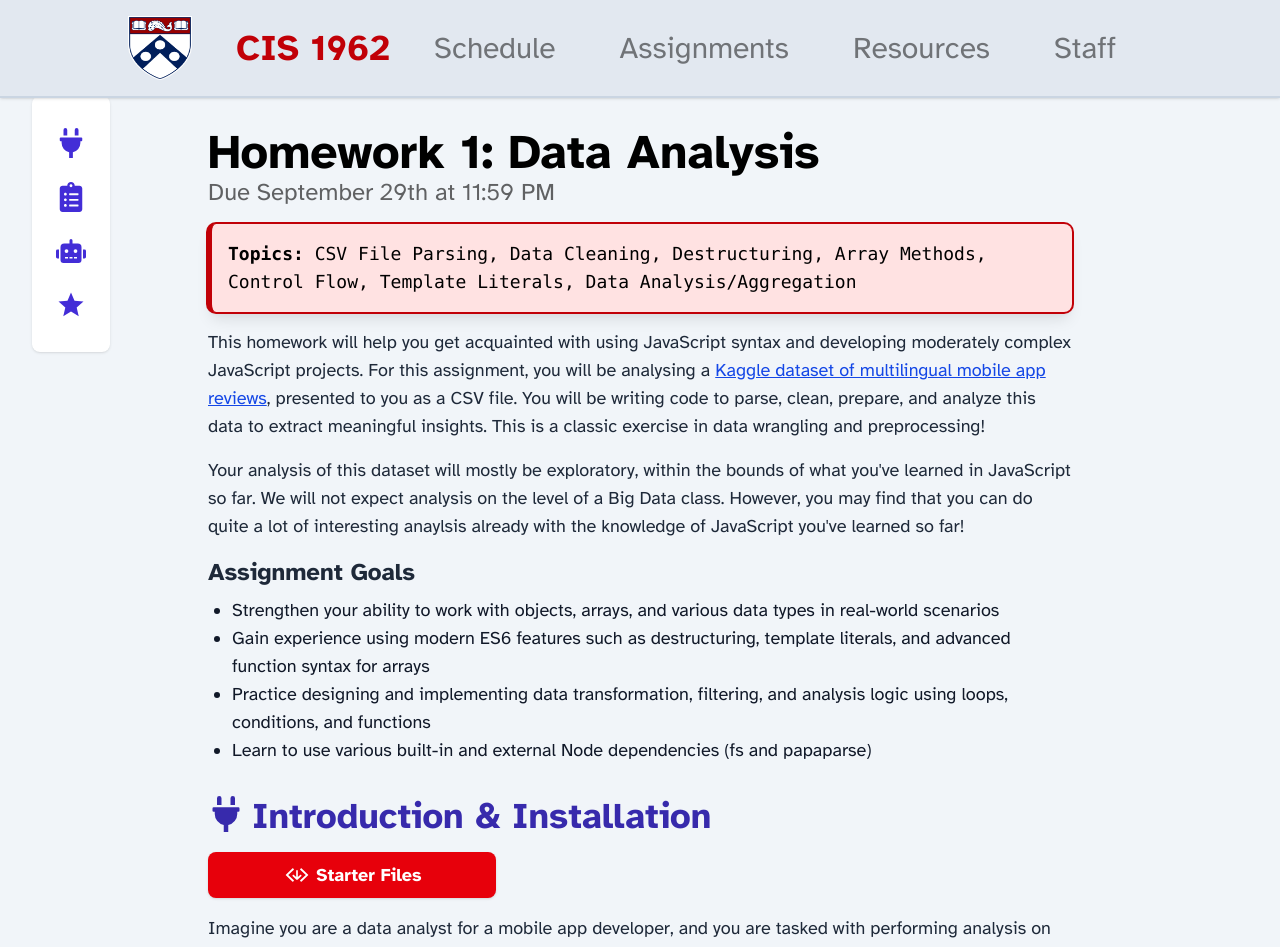
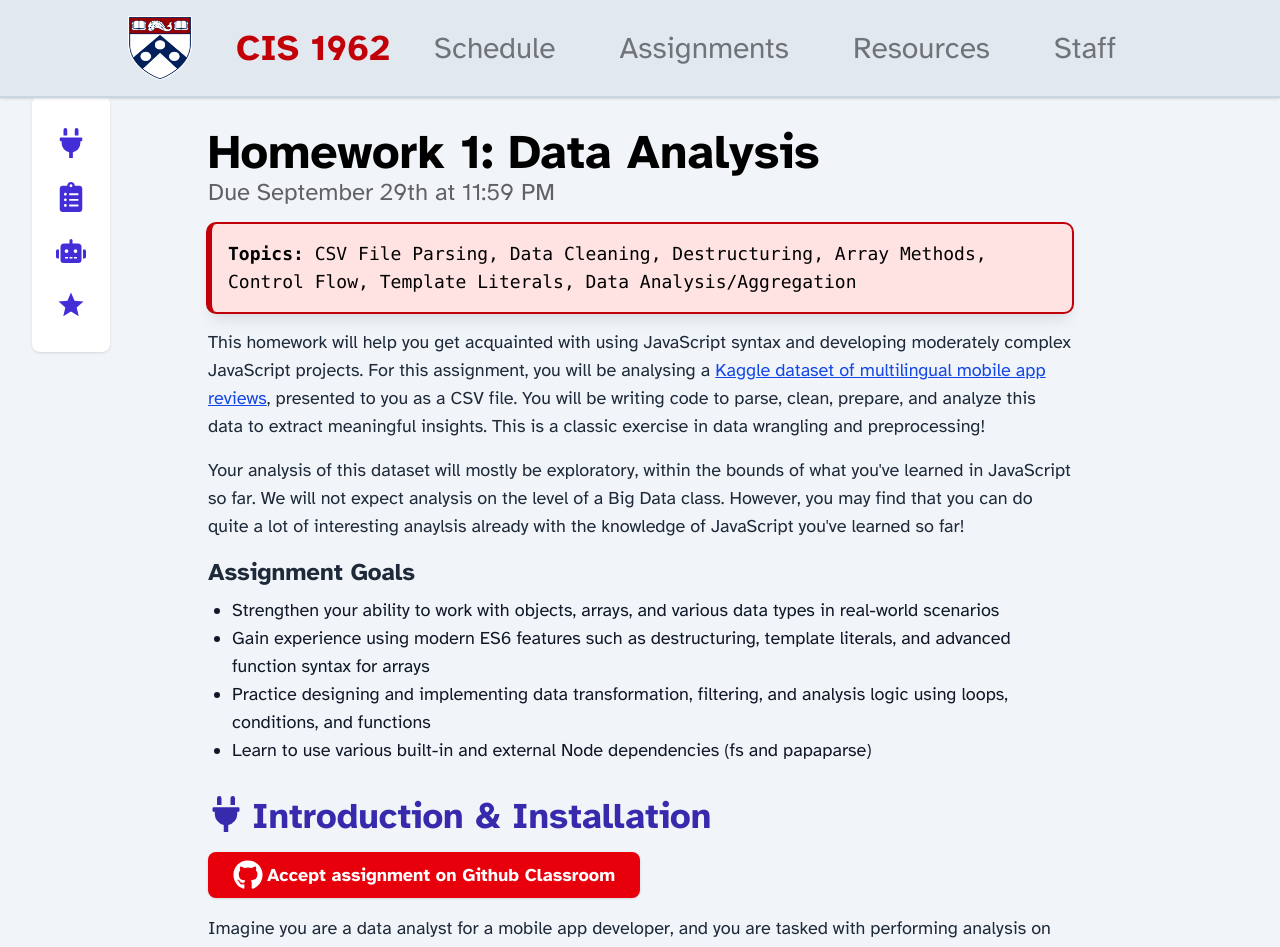
Before and after one commit to voravichs/cis_1962_sp_26, a React (Vite) app: page /1-data-analysis in a window 1280 px wide. Shown: the top 947 px of the page. Built offline with nearby package versions, Linux system fonts and the light colour scheme.

Commit message:
elucidate parts of syllabus and update hw1 with github classroom link

```diff
--- a/src/Components/AssignmentsCards.jsx
+++ b/src/Components/AssignmentsCards.jsx
@@ -1,11 +1,11 @@
 import { useState } from "react";
 import { PiHandTap } from "react-icons/pi";
 import assignments from "../data/assignments"
-import { IoIosCodeDownload } from "react-icons/io";
+import { FaGithub } from "react-icons/fa";
 import { BiSolidDetail } from "react-icons/bi";
 
 const today = new Date(); // Real Today
-// const today = new Date(2025, 8, 15) // Test Today
+// const today = new Date(2025, 10, 15) // Test Today
 
 const styles = `
 .card-flip {
@@ -125,7 +125,7 @@ const AssignmentCard = ({ hw, flip, onFlip }) => (
                     aria-label="Download starter files as zip"
                     className="flex items-center gap-1 px-4 py-2 bg-red-600 hover:bg-red-700 active:bg-red-800 text-white rounded-lg font-semibold shadow transition focus:outline-none focus:ring-2 focus:ring-red-300"
                   >
-                      <IoIosCodeDownload className="text-3xl"/> Starter Files
+                      <FaGithub className="text-3xl"/> GitHub Classroom
                   </a>
                   : ""
                 }
--- a/src/Routes/Assignments/1-DataAnalysis.jsx
+++ b/src/Routes/Assignments/1-DataAnalysis.jsx
@@ -3,7 +3,7 @@ import Navbar from '../../Components/Navbar'
 import SideNav from '../../Components/SideNav';
 import { FaPlug, FaClipboardList, FaRobot } from "react-icons/fa";
 import { MdGrade } from "react-icons/md";
-import { IoIosCodeDownload } from "react-icons/io";
+import { FaGithub } from "react-icons/fa";
 
 import { Prism as SyntaxHighlighter } from 'react-syntax-highlighter';
 import { vs } from 'react-syntax-highlighter/dist/esm/styles/prism';
@@ -66,12 +66,12 @@ function DataAnalysis() {
         <section id="introduction" className="mb-16 scroll-mt-28 text-gray-800">
           <h2 className="text-2xl sm:text-3xl md:text-4xl text-indigo-800 font-bold mb-2 flex gap-2"> <FaPlug /> Introduction &amp; Installation</h2>
           <a
-            href={"/starter/data-analysis-students.zip"}
+            href={"https://classroom.github.com/a/PA8fMuFu"}
             download
             aria-label="Download starter files as zip"
-            className="flex-center gap-1 px-4 py-2 bg-red-600 hover:bg-red-700 active:bg-red-800 text-white rounded-lg font-semibold shadow transition focus:outline-none focus:ring-2 focus:ring-red-300 w-1/2 sm:w-1/3 my-4"
+            className="flex-center gap-1 px-4 py-2 bg-red-600 hover:bg-red-700 active:bg-red-800 text-white rounded-lg font-semibold shadow transition focus:outline-none focus:ring-2 focus:ring-red-300 w-1/2 my-4"
           >
-            <IoIosCodeDownload className="text-3xl"/> Starter Files
+            <FaGithub className="text-3xl"/> Accept assignment on Github Classroom
           </a>
           <p className="mb-4">
             Imagine you are a data analyst for a mobile app developer, and you are tasked with performing analysis on app reviews of various popular apps from users across multiple languages. You have been asked to perform this analysis in JavaScript, and fortunately you have just recently learned the basics of JavaScript, enough to parse, clean, and analyze this data!
--- a/src/Routes/Syllabus.jsx
+++ b/src/Routes/Syllabus.jsx
@@ -39,13 +39,13 @@ function Syllabus() {
                     </ul>
                     <p className="text-gray-900 mb-4">
                         <h3 className='text-xl font-bold'>Attendance</h3>
-                        <p className='mb-4'>Attendance will be taken through online polling, which will also be used for in-class questions and quizzes. Attendance will not be mandatory, but lectures will not be recorded, so it is in your best interest to attend as many classes as possible. If we notice you are missing a majority of lectures, these points will be deducted from your final grade.</p>
+                        <p className='mb-4'>Attendance will be taken through online polling, which will also be used for in-class questions and quizzes. Attendance will not be mandatory, but lectures will not be recorded, so it is in your best interest to attend as many classes as possible. If we notice you are missing a majority of lectures in the semester (6+), these points will be deducted from your final grade.</p>
                         <p>If you do need to miss a lecture or have extenuating circumstances, please feel free to contact the course staff. Lecture slides and code will be provided after each lecture on both the course website and Ed Lessons.</p>
 
                     </p>
                     <p className="text-gray-900 mb-4">
                         <h3 className='text-xl font-bold'>Homework</h3>
-                        <p className='mb-4'>There will be 5 homework assignments, which are primarily structured coding assignments within JavaScript. These homeworks are meant to be substantial projects assigned over 2 weeks, except homework 2, which will be assigned over 3 weeks. Grading will be based on correctness based on certain test criteria and best coding practices, including style. Submitted code will be run through an autograder through Gradescope and ESLint for style errors based on a pre-defined style guide, provided on the course website.</p>
+                        <p className='mb-4'>There will be 5 homework assignments, which are primarily structured coding assignments within JavaScript. These homeworks are meant to be substantial projects assigned over 2 weeks, except homework 2, which will be assigned over 3 weeks. Grading will be based on correctness based on certain test criteria and best coding practices, including style. Submitted code will often be manually graded, but subject to run tests for correctness and ESLint for style errors based on a pre-defined style guide, provided on the course website.</p>
 
                         <p className='mb-4'>The first 3 homeworks will be based on the first half of the course, while the content of the last two homeworks will depend on the topics that will be chosen for the second half of the course.</p>
 
@@ -64,10 +64,10 @@ function Syllabus() {
                 <section className="mb-16">
                     <h2 className="text-2xl sm:text-3xl md:text-4xl text-indigo-800 font-bold mb-2 flex gap-2"><HiAcademicCap/>Academic Integrity</h2>
                     <p className="text-gray-900 mb-4">
-                        We actively encourage students to use Google and modern AI/LLM tools for conceptual questions (see section below for AI guidelines). We will not allow students to copy/paste code from online sources. Implementation details for homeworks should be individual work, authored by the student without help from others.
+                        We actively encourage students to use Google and modern AI/LLM tools for conceptual questions (see section below for AI guidelines). We will not allow students to copy/paste code from online sources. While short generation is allowed, action will be taken against excessive AI code generation for assignments. Implementation details for homeworks should be <b>individual work</b>, authored by the student without help from others, and reflect work associated specifically made for this class, and no other past or present classes.
                     </p>
                     <p className="text-gray-900 mb-4">
-                        Homework will be submitted to Gradescope and subject to checks for plagiarism through that software. Submitted homework should reflect one's own individual work, any attempts to copy or plagiarize code will be penalized. Please review <a href='https://catalog.upenn.edu/pennbook/code-of-academic-integrity/' target="_blank" rel="noopener noreferrer" className="text-blue-700 underline">Penn's Code of Academic Integrity</a> for more details.
+                        Homework will be submitted to GitHub classroom and subject to checks for plagiarism. Submitted homework should reflect one's own individual work, any attempts to copy or plagiarize code will be penalized. Please review <a href='https://catalog.upenn.edu/pennbook/code-of-academic-integrity/' target="_blank" rel="noopener noreferrer" className="text-blue-700 underline">Penn's Code of Academic Integrity</a> for more details.
                     </p>
                 </section>
 
--- a/src/data/assignments.js
+++ b/src/data/assignments.js
@@ -5,7 +5,7 @@ const assignments = [
     assigned: new Date(2025, 8, 15),
     due: new Date(2025, 8, 29),
     detailsUrl: "1-data-analysis",
-    starter: "/starter/data-analysis-students.zip"
+    starter: "https://classroom.github.com/a/PA8fMuFu"
   },
   {
     id: 'HW2',
```
